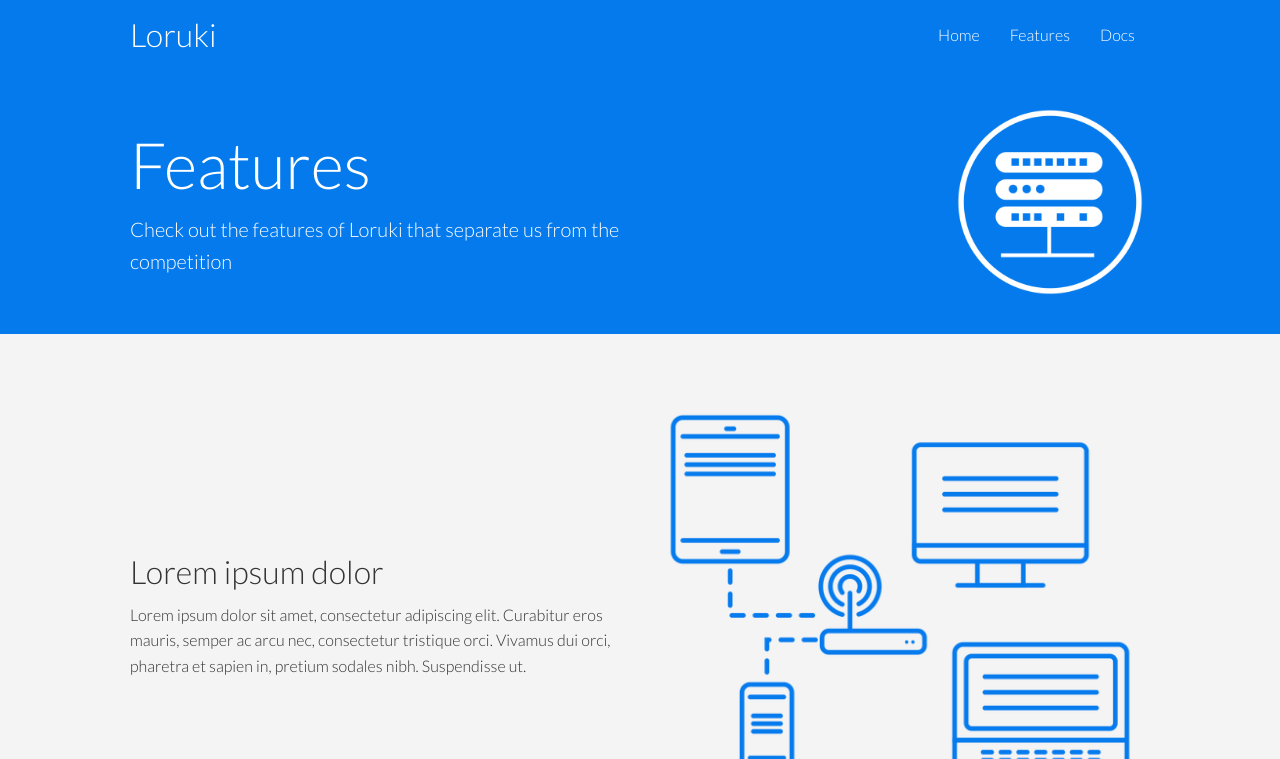
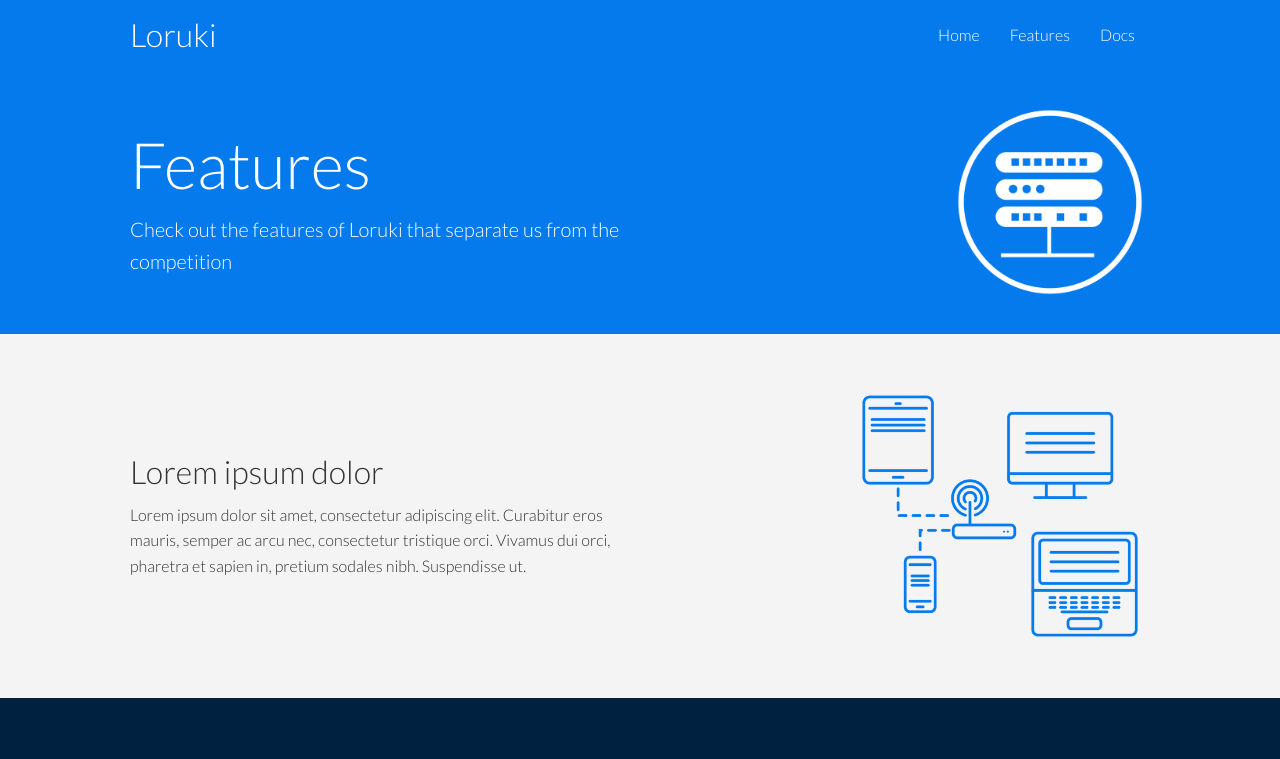
Before and after one commit to Skyrione/responsive-website-copycat, a plain HTML site: page features.html in a window 1280 px wide. Shown: the top 759 px of the page. Drawn offline with Linux system fonts and the light colour scheme.

Commit message:
Update style.css

```diff
--- a/style.css
+++ b/style.css
@@ -192,6 +192,11 @@ img {
 	justify-self: flex-end;
 }
 
+.features-sub-head img {
+	width: 300px;
+	justify-self: flex-end;
+}
+
 /* footer */
 .footer .social a {
 	margin: 0 10px;
```
